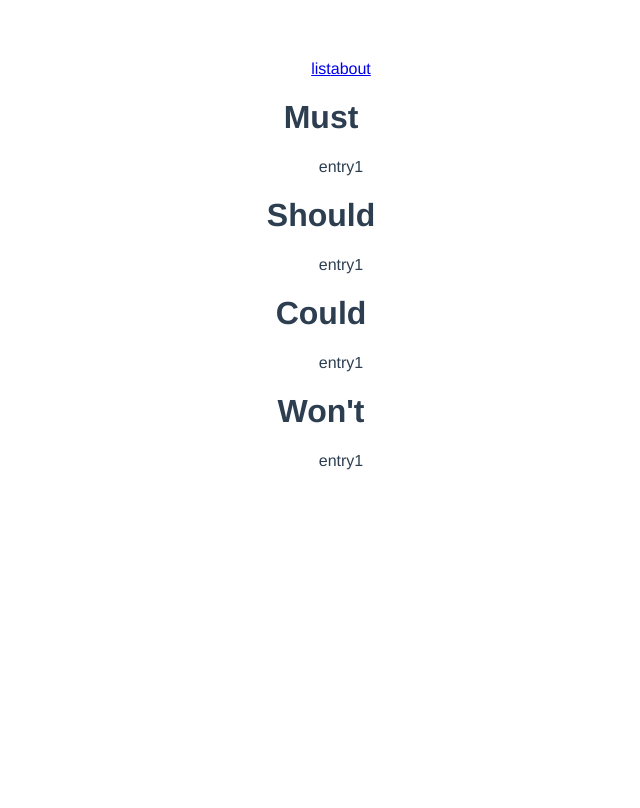
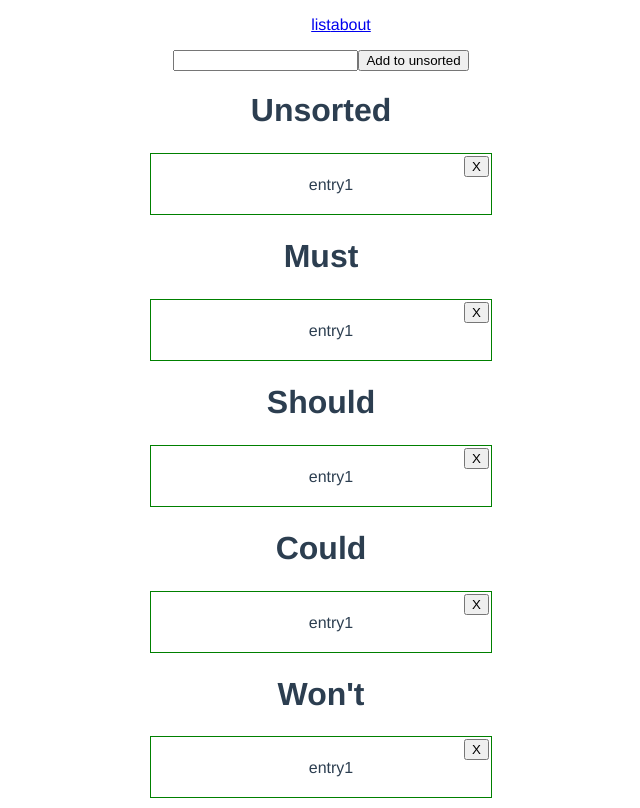
Before and after one commit to a8t/user-stories, a Vue app: page / in a window 1280 px wide. Shown: the whole page, without its empty margins (319-959 px from the left). Built offline with nearby package versions, Linux system fonts and the light colour scheme.

Commit message:
added delete button and completed functionality

```diff
--- a/package.json
+++ b/package.json
@@ -11,8 +11,10 @@
     "lint": "eslint --ext .js,.vue src"
   },
   "dependencies": {
+    "sortablejs": "^1.6.1",
     "vue": "^2.4.2",
-    "vue-router": "^2.7.0"
+    "vue-router": "^2.7.0",
+    "vuedraggable": "^2.14.1"
   },
   "devDependencies": {
     "autoprefixer": "^7.1.2",
--- a/src/App.vue
+++ b/src/App.vue
@@ -25,7 +25,7 @@ export default {
   -moz-osx-font-smoothing: grayscale;
   text-align: center;
   color: #2c3e50;
-  margin-top: 60px;
+  margin-top: 10px;
 }
 nav li {
   list-style: none;
--- a/src/components/About.vue
+++ b/src/components/About.vue
@@ -1,7 +1,9 @@
 <template>
   <div class="hello">
     <h1> Welcome to your simple user story organizer! </h1>
-
+    <p>
+      Created using <a href="https://vuejs.org/">Vue.js</a> and the <a href="https://github.com/SortableJS/Vue.Draggable">Vue.Draggable</a> component.
+    </p>
   </div>
 </template>
 
--- a/src/components/List.vue
+++ b/src/components/List.vue
@@ -1,55 +1,92 @@
 <template>
   <div>
-    <div v-for="category in categories">
+    <form v-on:submit="addStory" class="add">
+      <input type="text" v-model="newStory.storyTitle">
+      <input type="submit" value="Add to unsorted">
+    </form>
+    <div v-for="category in categories" :key="category.categoryName">
       <h1>{{category.categoryName}}</h1>
-      <ul>
-        <li v-for="story in category.stories">
-          {{story.storyTitle}}
-        </li>
-      </ul>
+      <draggable :class="[category.categoryName, 'category']" v-model="category.stories" :options="{group:'stories'}">
+        <div class="story" v-for="story in category.stories" :key="story.storyTitle">
+          <label v-bind:for="story.storyTitle">
+            <input type="checkbox" class='toggle' v-model="story.completed" v-bind:name="story.storyTitle"
+  v-bind:id="story.storyTitle"
+>
+            <span :class="{completed: story.completed}">{{story.storyTitle}}</span>
+            <span :class="[!story.completed ? 'checkmark':'', 'green']">✓ </span>
+            <button class="delete" v-on:click="deleteStory(category, story)">X</button>
+          </label>
+        </div>
+      </draggable>
     </div>
   </div>
 </template>
 
 <script>
+import draggable from 'vuedraggable'
+
 export default {
   name: 'list',
+  components: {
+    draggable
+  },
   data () {
     return {
+      newStory: {},
       categories: [
+        {
+          categoryName: 'Unsorted',
+          stories: [{
+            storyTitle: 'entry1',
+            completed: false
+          }]
+        },
         {
           categoryName: 'Must',
           stories: [{
             storyTitle: 'entry1',
-            complete: false,
-            priority: 1
+            completed: false
           }]
         },
         {
           categoryName: 'Should',
           stories: [{
             storyTitle: 'entry1',
-            complete: false,
-            priority: 1
+            completed: false
           }]
         },
         {
           categoryName: 'Could',
           stories: [{
             storyTitle: 'entry1',
-            complete: false,
-            priority: 1
+            completed: false
           }]
         },
         {
           categoryName: 'Won\'t',
           stories: [{
             storyTitle: 'entry1',
-            complete: false,
-            priority: 1
+            completed: false
           }]
         }
       ]
+    }
+  },
+  methods: {
+    addStory: function (e) {
+      this.categories[0].stories.push({
+        storyTitle: this.newStory.storyTitle,
+        completed: false
+      })
+      this.newStory = {}
+      e.preventDefault()
+    },
+    deleteStory: function (category, story) {
+      let categoryToDeleteFrom = this.categories[this.categories.indexOf(category)]
+
+      categoryToDeleteFrom.stories.splice(
+        categoryToDeleteFrom.stories.indexOf(story)
+      )
     }
   }
 }
@@ -57,8 +94,45 @@ export default {
 
 <style scoped>
 
-  li {
+  .category {
+    display: flex;
+    flex-direction: column;
+    justify-content: center;
+    align-items: center;
+    min-height: 10px;
+  }
+  .story {
+    /* display: flex; */
     list-style: none;
+    width: 300px;
+    padding: 20px;
+    border: 1px solid green;
+    margin: 2px;
+    overflow-wrap: true;
+    position: relative;
+  }
+
+  .delete {
+    position: absolute;
+    top:2px;
+    right:2px;
+  }
+
+  .completed {
+    text-decoration: line-through;
+    color: lightgreen;
+  }
+
+  .toggle {
+    visibility: hidden;
+  }
+
+  .green {
+    color:green;
+  }
+
+  .checkmark {
+    display: none;
   }
 
 </style>
```
Also changed, not shown: 1 other file (tests, documents, lock files or other folders).
